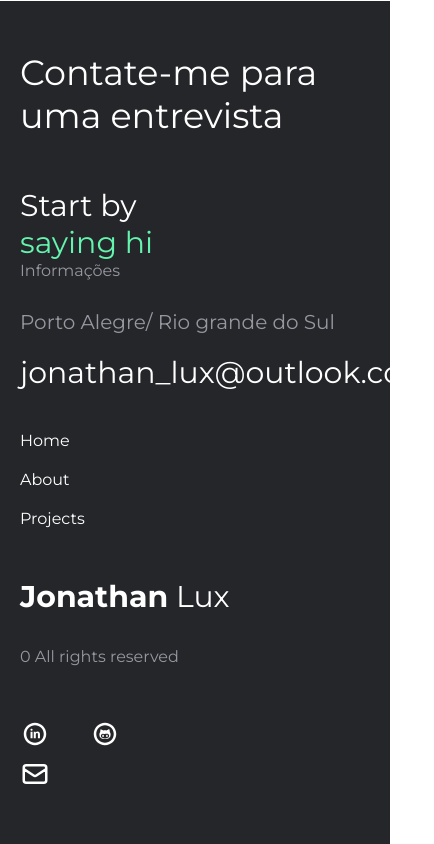
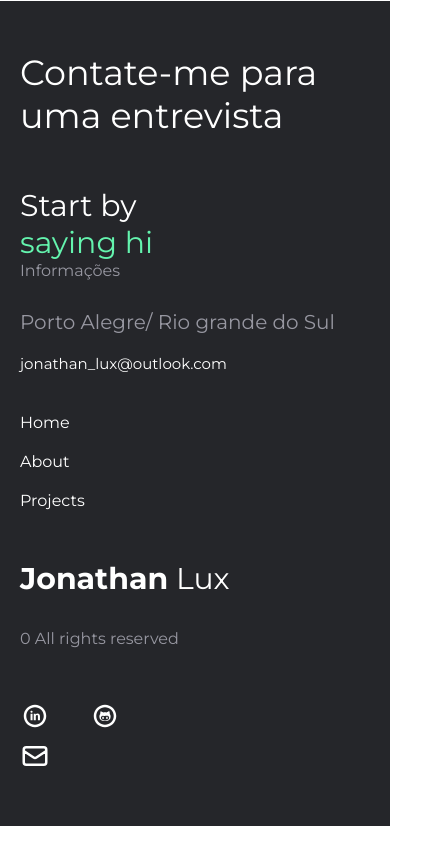
Before and after one commit to Jonathan-Lux/Portfolio, a React (Create React App) app: page / in a window 390 px wide. Shown: the part 3972-4816 px from the top of the page, 434 px wide, since content can reach past the window. Built offline with nearby package versions, Linux system fonts and the light colour scheme; no server answers.

Commit message:
Update contact.css

```diff
--- a/src/components/contact/contact.css
+++ b/src/components/contact/contact.css
@@ -85,7 +85,7 @@
         font-size:20px;
     }
     .contact_right_email{
-        font-size:30px;
+        font-size:15px;
         padding: 20px 0 40px 0;
     }
 }
```
